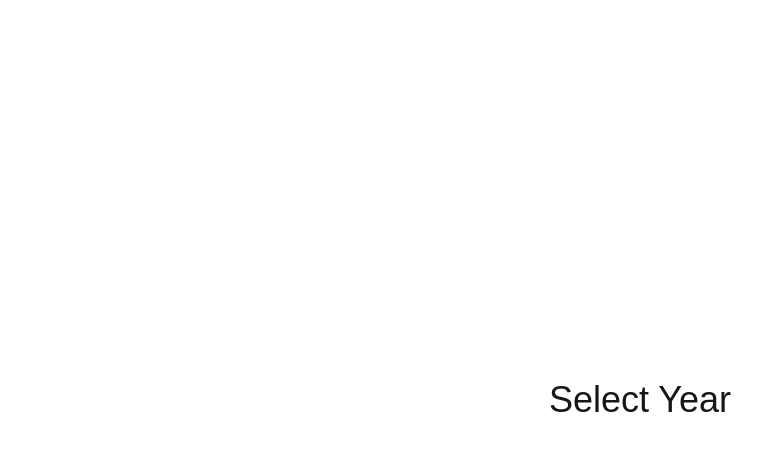
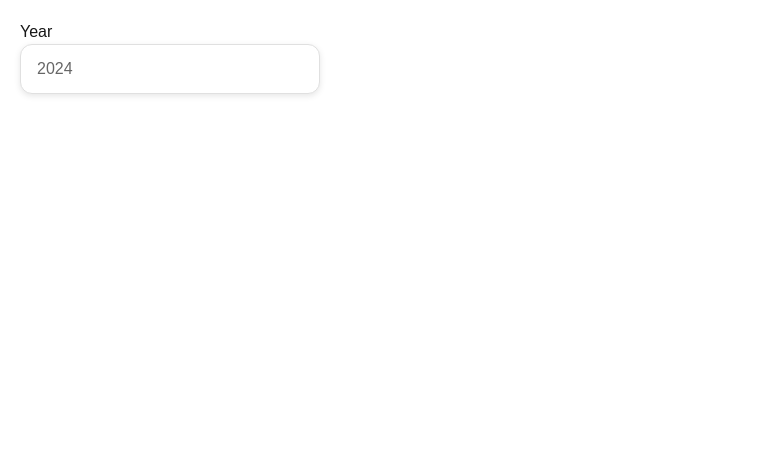
Before and after one commit to malabudi/devfest-admin-fe, a Next.js app: page /select-year in a window 1280 px wide. Shown: the top 450 px of the page, without its empty margins (0-774 px from the left). Built offline with nearby package versions, Linux system fonts and the light colour scheme.

Commit message:
issue of dropdown for select year

```diff
--- a/src/app/select-year/page.tsx
+++ b/src/app/select-year/page.tsx
@@ -1,7 +1,26 @@
-export default function Home() {
-    return (
-      <div className="min-h-screen flex items-center justify-center p-64">
-          <h1 className="text-center text-4xl">Select Year</h1>
-      </div>
-    );
-  }
+"use client";
+
+import YearDropdown from '@/components/YearDropdown';
+import { useState, useEffect } from 'react';
+
+const Home = () => {
+  const [selectedYear, setSelectedYear] = useState<string>('');
+  const currentYear = new Date().getFullYear();
+
+  // Set the current year as default when the component loads
+  useEffect(() => {
+    setSelectedYear(currentYear.toString());
+  }, [currentYear]);
+
+  const handleDropdownChange = (value: string) => {
+    setSelectedYear(value);
+  };
+
+  return (
+      <YearDropdown startYear={2023} onChange={handleDropdownChange} value={selectedYear} />
+  );
+
+
+};
+
+export default Home;
--- /dev/null
+++ b/src/components/YearDropdown.tsx
@@ -0,0 +1,39 @@
+"use client";
+
+import React, { FC, useEffect, useState } from 'react';
+import styles from '../styles/Dropdown.module.css';
+
+interface YearDropdownProps {
+    startYear: number;
+    onChange: (value: string) => void;
+    value: string;
+}
+
+const YearDropdown: FC<YearDropdownProps> = ({ startYear, onChange, value }) => {
+    const [years, setYears] = useState<number[]>([]);
+    let selectedDefaultValue = 0;
+    useEffect(() => {
+        const currentYear = new Date().getFullYear();
+        const yearsArray = Array.from({ length: currentYear - startYear + 1 }, (_, i) => startYear + i);
+        setYears(yearsArray);
+    }, [startYear]);
+
+    return (
+        <div className={styles.selectContainer}>
+            <h1 className="font-size: 26px;" >Year</h1>
+        <select
+            className={styles.select}
+            value={value}
+            onChange={(e) => onChange(e.target.value)}
+            >
+                <option value={selectedDefaultValue} disabled>Select Year</option>
+            {years.map((year) => (
+                <option key={year} value={year.toString()}>
+                    {year}
+                </option>
+            ))}</select>
+        </div>
+    );
+};
+
+export default YearDropdown;
--- /dev/null
+++ b/src/styles/Dropdown.module.css
@@ -0,0 +1,83 @@
+.selectContainer {
+    margin: 20px;
+    position: relative;
+    display: inline-block;
+    width: 100%;
+    max-width: 300px;
+  }
+
+  #h1_tag {
+    margin: 9px;
+  }
+
+  .select-wrap {
+    border: 1px solid #777;
+    border-radius: 4px;
+    padding: 0 5px;
+    width: 200px;
+    background-color: #fff;
+    position: relative;
+  }
+
+  .select {
+    width: 100%;
+    padding: 12px 16px;
+    border: 1px solid #e0e0e0;
+    border-radius: 12px;
+    background-color: #fff;
+    font-size: 16px;
+    color: #666;
+    box-shadow: 0 2px 6px rgba(0, 0, 0, 0.1);
+    appearance: none;
+    -webkit-appearance: none;
+    -moz-appearance: none;
+    background-position: right 16px center;
+    background-repeat: no-repeat;
+    background-size: 12px;
+    cursor: pointer;
+    transition: border-color 0.3s, box-shadow 0.3s;
+  }
+
+  .select:focus {
+    outline: none;
+    border-color: #a0a9b4;
+    box-shadow: 0 2px 6px rgba(0, 0, 0, 0.1);
+  }
+
+  .selectContainer::after {
+    position: absolute;
+    right: 16px;
+    width: 0;
+    height: 0;
+    border-left: 6px solid transparent;
+    border-right: 6px solid transparent;
+    border-top: 0px solid #666;
+    transform: translateY(-50%);
+    pointer-events: none;
+  }
+
+  .select option {
+    padding: 10px;
+    border-radius: 4px;
+  }
+
+  .select:focus {
+    outline: none;
+    border-color: #51565b;
+    box-shadow: 0 2px 6px rgba(0, 0, 0, 0.1);
+  }
+
+  .selectContainer:focus-within .select {
+    border-color: #51565b;
+    box-shadow: 0 2px 6px rgba(0, 0, 0, 0.1);
+  }
+
+  .select:active,
+  .select:focus {
+    box-shadow: 0 2px 6px rgba(0, 0, 0, 0.1);
+    border-color: #51565b;
+  }
+
+  .select option::after{
+    margin-top: 20px;
+  }
```
